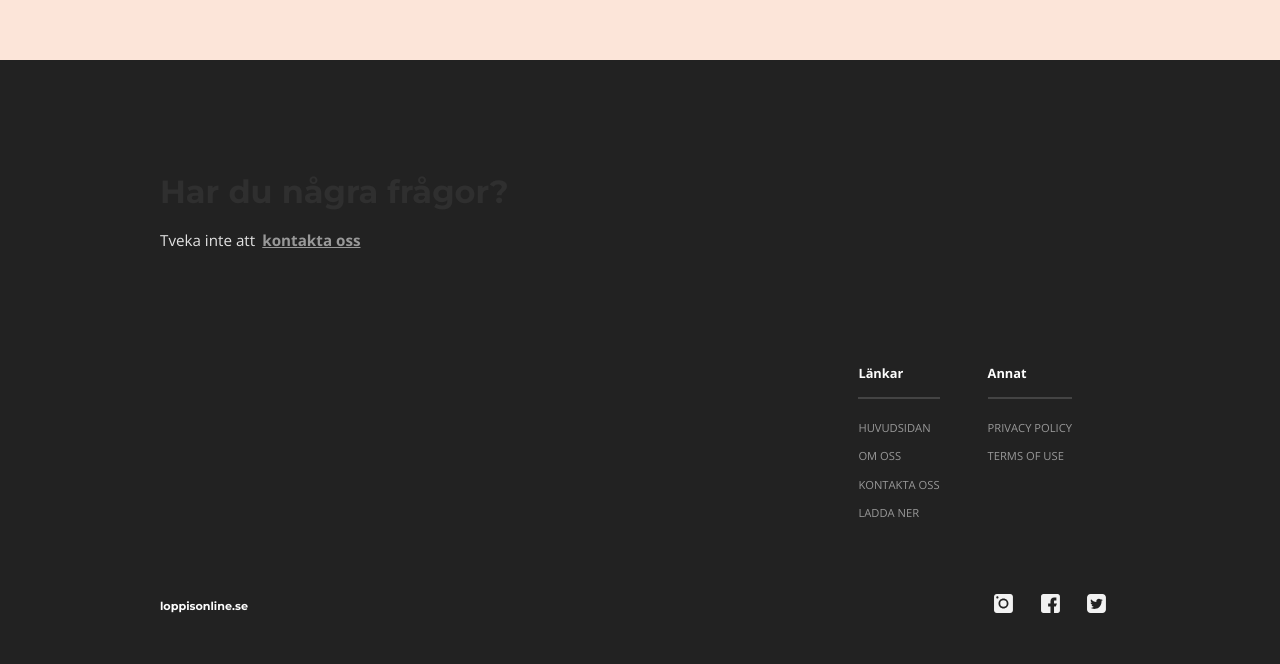
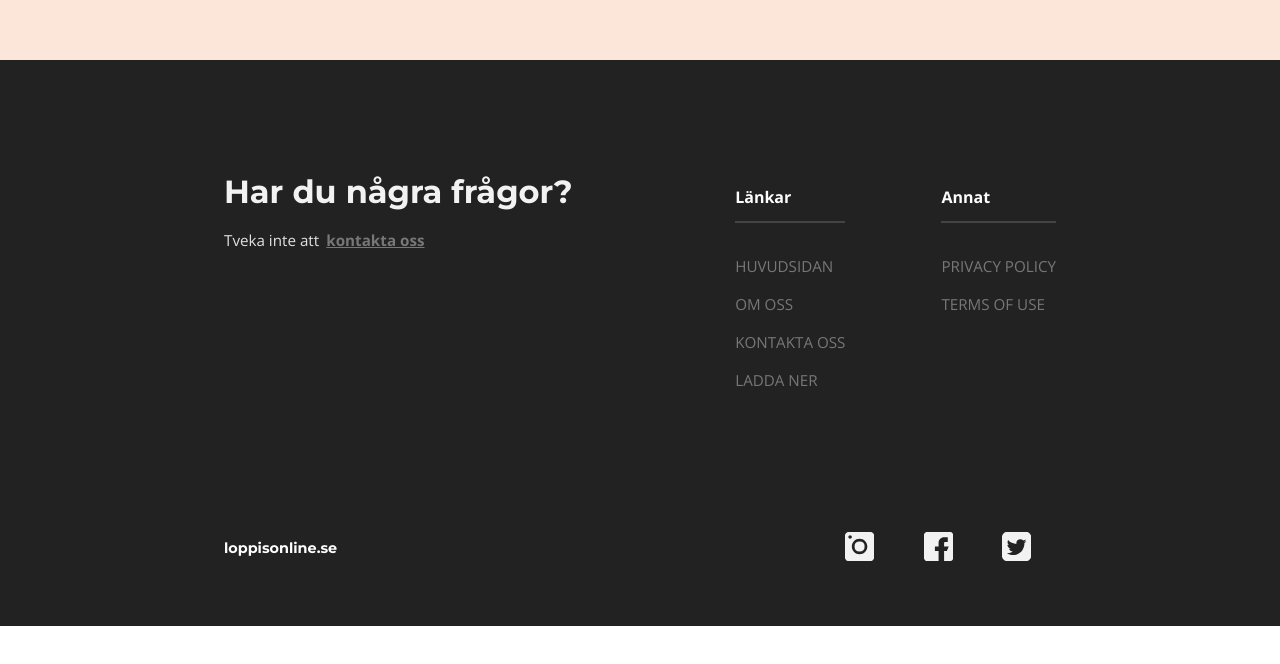
Before and after one commit to ali-suliman/LoppisOnline, a Vue app: page / in a window 1280 px wide. Shown: the part 2003-2667 px from the top of the page. After the commit the page ends 2629 px from the top, so only its background shows below. Built offline with nearby package versions, Linux system fonts and the light colour scheme.

Commit message:
Update Footer.vue

```diff
--- a/src/components/Footer.vue
+++ b/src/components/Footer.vue
@@ -8,10 +8,10 @@
       <article>
         <p class="list-title">länkar</p>
         <ul>
-          <li><a href="#">huvudsidan</a></li>
+          <li><a>huvudsidan</a></li>
           <li><a>om oss</a></li>
-          <li><a href="#">kontakta oss</a></li>
-          <li><a href="#">ladda ner</a></li>
+          <li><a>kontakta oss</a></li>
+          <li><a>ladda ner</a></li>
         </ul>
       </article>
       <article>
@@ -53,7 +53,7 @@ footer {
     padding: 1rem 2rem;
 
     a {
-      color: #999;
+      color: #777;
       text-decoration: none;
       text-transform: uppercase;
       font-size: 0.7rem;
@@ -64,6 +64,7 @@ footer {
     align-items: flex-start;
 
     h3 {
+      color: #f2f2f2;
       &::first-letter {
         text-transform: uppercase;
       }
@@ -131,14 +132,18 @@ footer {
       img {
         transform: scale(0.9);
         padding: 0rem 0.8rem;
+        cursor: pointer;
       }
     }
   }
 }
 
+//  =========== DISKTOP VIEW ==============  //
+
 @media screen and (min-width: 1200px) {
   footer {
-    padding: 4rem 8rem;
+    padding: 4rem 12rem;
+    justify-content: center;
 
     .contact {
       h3 {
@@ -160,6 +165,52 @@ footer {
     .links {
       justify-content: flex-end;
       align-items: flex-start;
+      transform: translateY(-10rem);
+
+      article {
+        margin-left: 6rem;
+        margin-right: 0rem;
+        .list-title {
+          font-size: 1rem;
+          margin: 0rem 0rem 2rem 0rem;
+        }
+
+        ul {
+          list-style: none;
+
+          li {
+            margin: 1rem 0rem;
+            a {
+              padding: 0.4rem 0rem;
+              font-size: 0.95rem;
+              cursor: pointer;
+
+              &:hover {
+                color: #ccc;
+              }
+            }
+          }
+        }
+      }
+    }
+
+    .social-media {
+      margin: -4rem 0rem -1rem 0rem;
+
+      .loppis {
+        font-size: 0.9rem;
+      }
+
+      .socials {
+        img {
+          transform: scale(1.4);
+          margin: 0rem 1rem;
+
+          &:hover {
+            transform: scale(1.8);
+          }
+        }
+      }
     }
   }
 }
```
